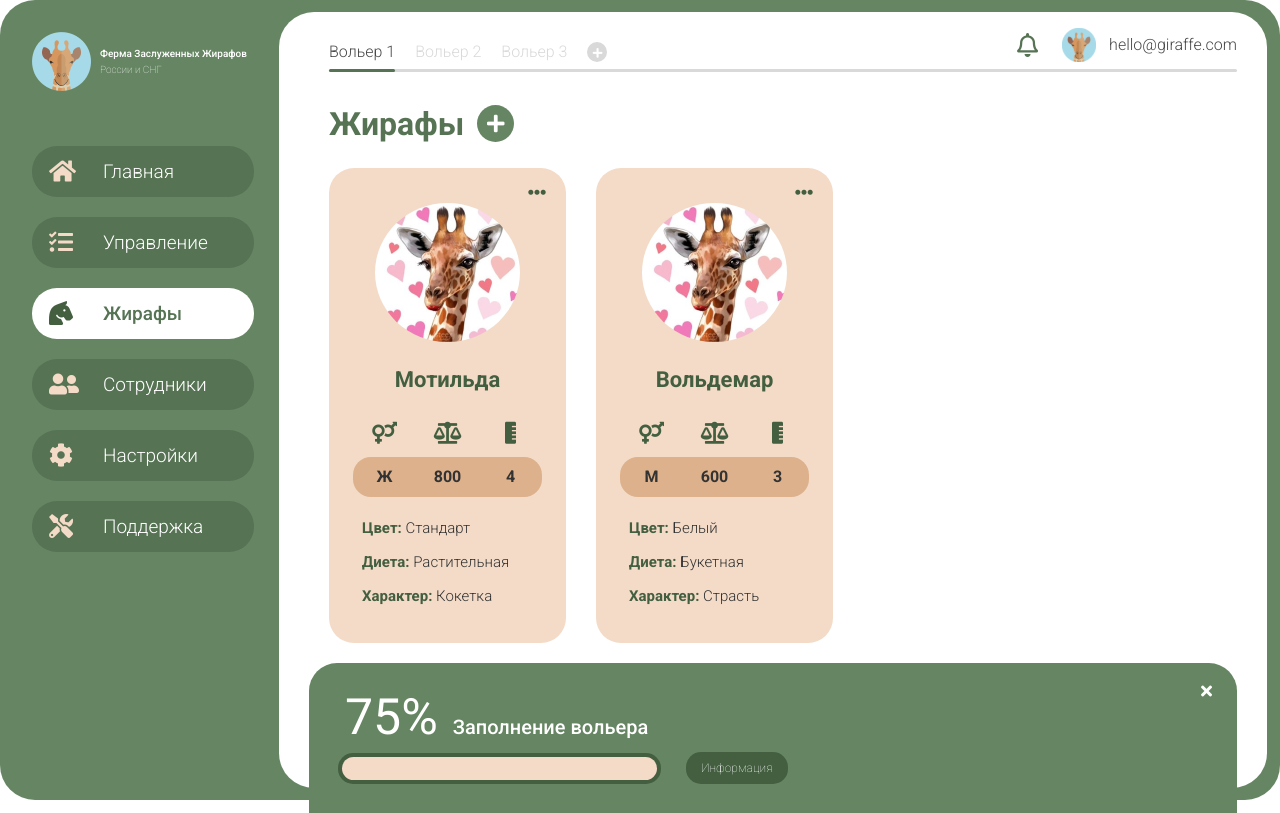
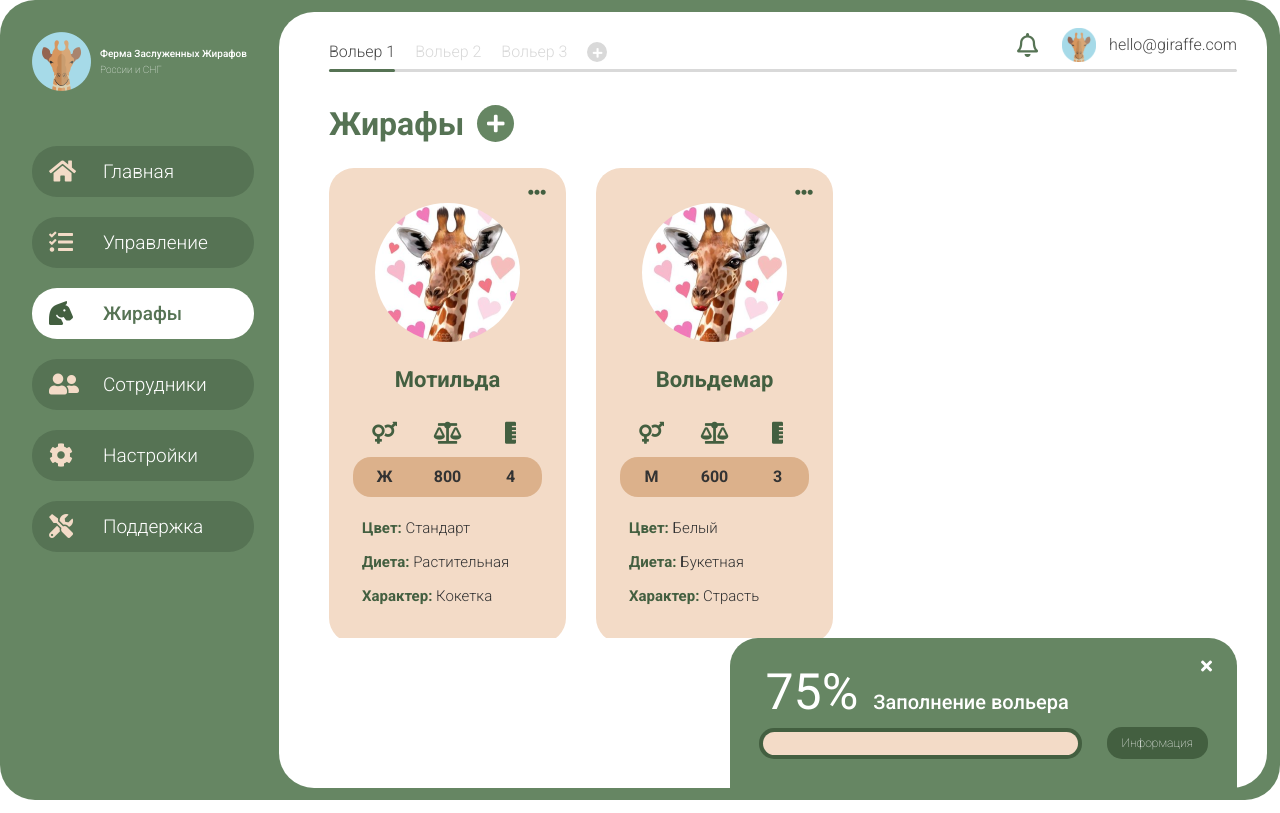
Before and after one commit to evgenstepanov/animal-farm, a React (Create React App) app: page / in a window 1280 px wide. Built offline with nearby package versions, Linux system fonts and the light colour scheme.

Commit message:
minor changes

```diff
--- a/src/components/Main/Main.scss
+++ b/src/components/Main/Main.scss
@@ -2,7 +2,9 @@
   width: 80%;
   background-color: #fff;
   border-radius: 35px;
-  padding: 16px 30px;
+  padding: 16px 30px 0px;
+  display: flex;
+  flex-direction: column;
 }
 .Main__header {
   display: flex;
```
